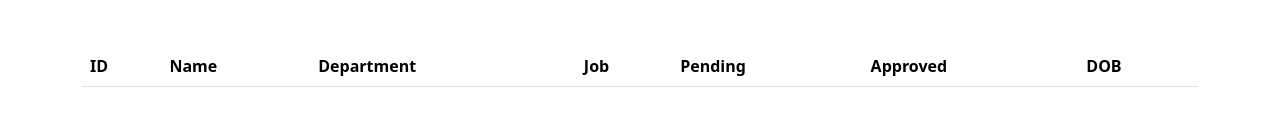
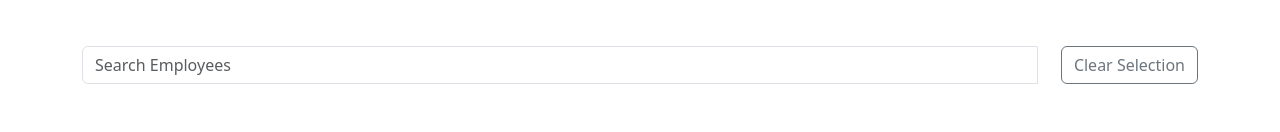
Before and after one commit to bxrne/AMS, a Flask app: page /employees in a window 1280 px wide. Shown: the part 154-286 px from the top of the page. Run offline with Flask 2, Linux system fonts and the light colour scheme; data that the repository does not hold is empty.

Commit message:
employee search

```diff
--- a/app.py
+++ b/app.py
@@ -51,7 +51,7 @@ def assets():
         assets = [a for a in assets if searchQuery in a['ANAME']]
     return render_template('assets.html', data=assets)
 
-@app.route('/employees',methods=['GET'])
+@app.route('/employees',methods=['GET', 'POST'])
 def employees():
     emp = []
     connection = oracledb.connect(user=user, password=password, dsn=conn_string)
@@ -79,6 +79,9 @@ def employees():
 
     cur.close()
     connection.close()
+    if request.method == 'POST':
+        searchQuery = request.form['searchQuery']
+        emp = [e for e in emp if searchQuery in e['NAME']]
     return render_template('employees.html', data=emp)
 
 
--- a/templates/assets.html
+++ b/templates/assets.html
@@ -18,10 +18,6 @@ View Assets
       </div>
   </div>
   </div>
-
-
-
-
 </form>
 
 <table class="table table-striped table-responsive">
--- a/templates/employees.html
+++ b/templates/employees.html
@@ -8,6 +8,18 @@ emp.append({"EMPLOYEE_ID": id, "FIRST_NAME": fname,
                     "LAST_NAME": lname, "DOB": dob, "IS_PENDING": is_pending, "IS_APPROVED": is_approved, "JOB": job, "DEPT": dept})
 
 {% block content %}
+
+<form method="POST" class="form-inline mb-5">
+  <div class="form-group">
+    <div class="input-group gap-4">
+    <input type="search" class="form-control" name="searchQuery" placeholder="Search Employees">
+      <div class="input-group-append">
+         <a href="/assets" class="btn btn-outline-secondary">Clear Selection</a>
+      </div>
+  </div>
+  </div>
+</form>
+
 <table class="table table-striped table-responsive">
   <thead>
     <tr>
```
